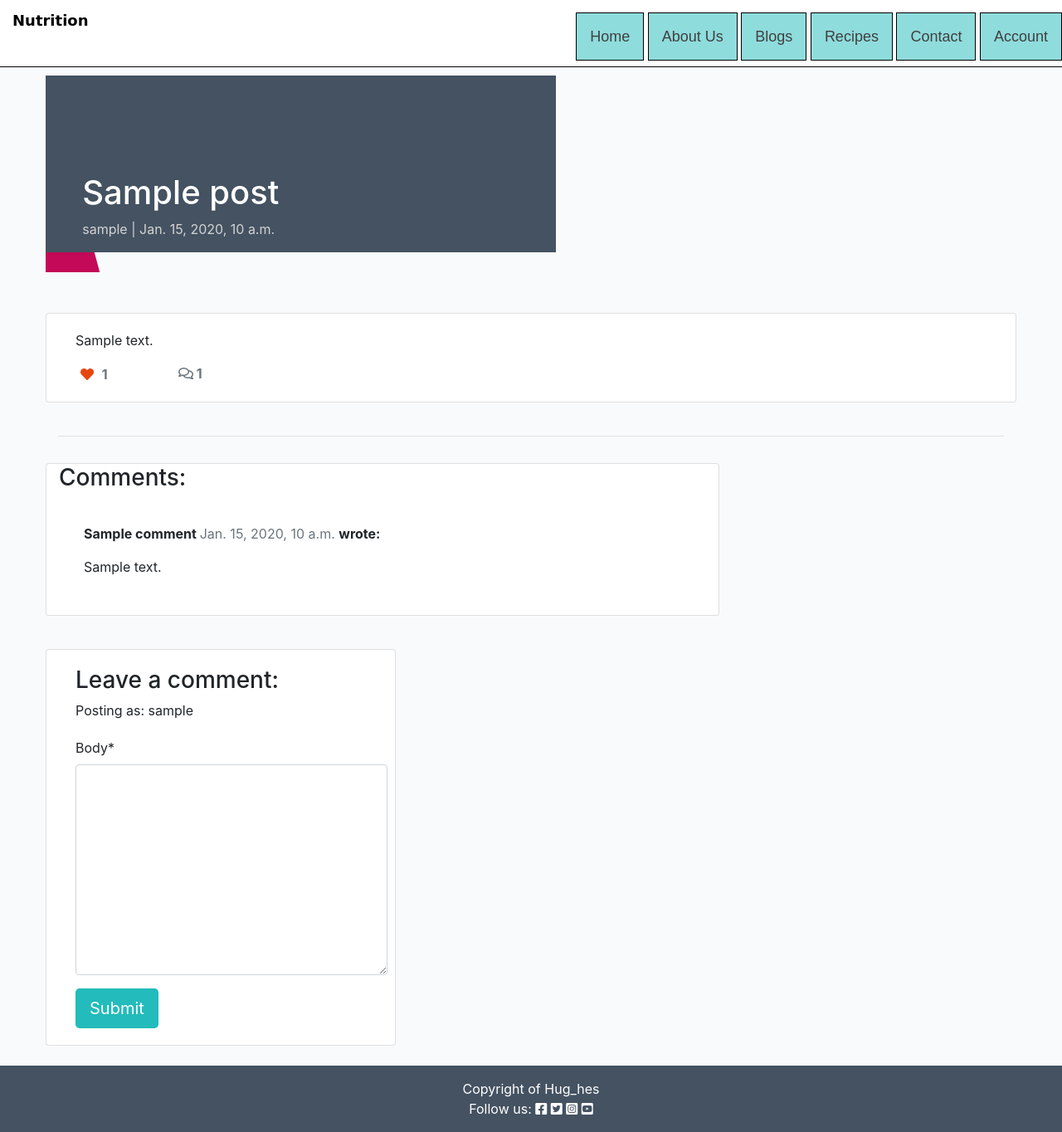
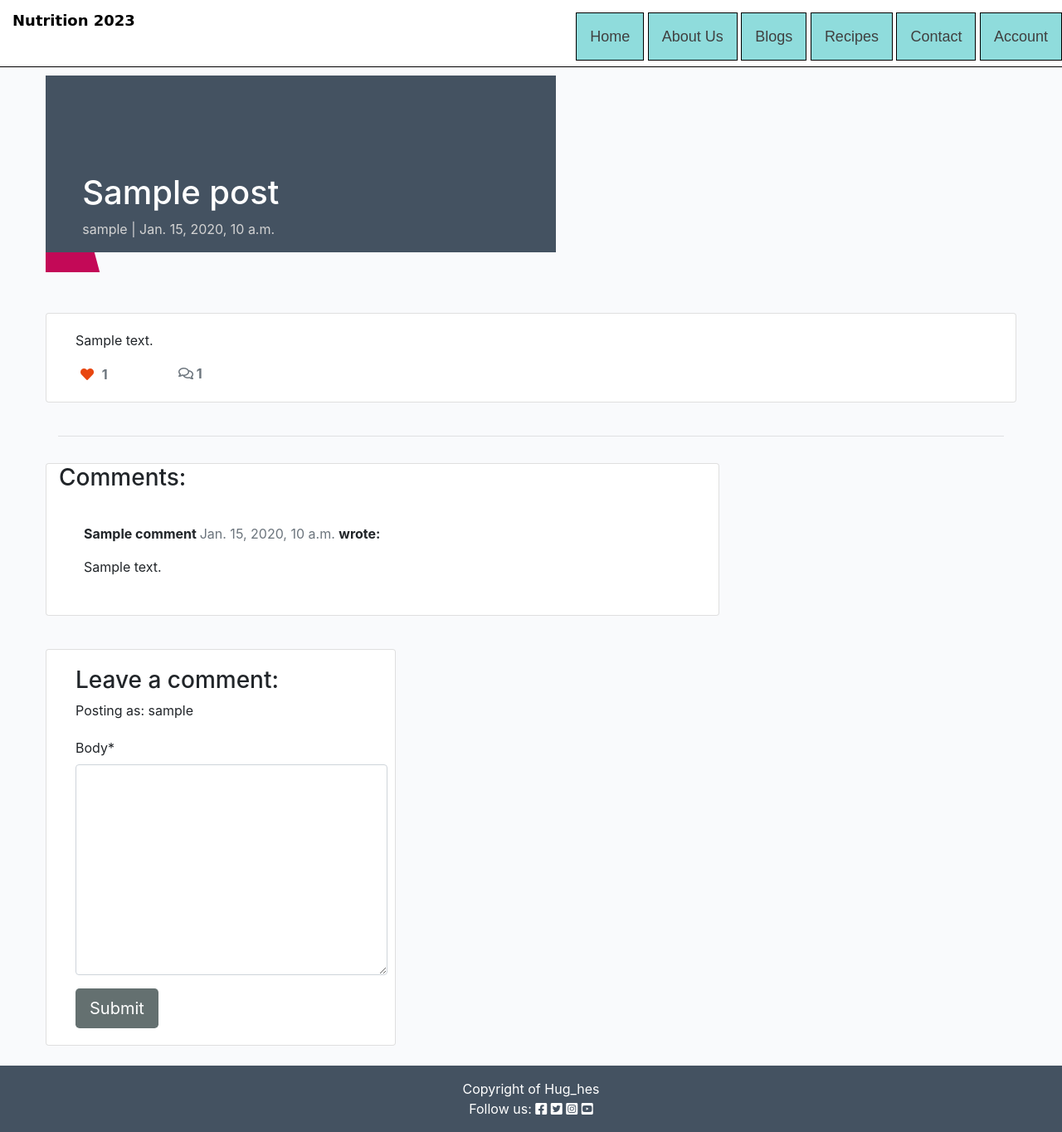
Before and after one commit to hughes84/my-blog-pp4, a Django app: a page that uses templates/base.html in a window 1280 px wide. Shown: the whole page at 83% size. Run offline with Django 3.2, Linux system fonts and the light colour scheme; a user stored in the database is signed in; tables that the repository leaves empty hold one stand-in row (values such as "Sample post"); some libraries are stand-ins or nearby versions.

Commit message:
Change style and update image

```diff
--- a/static/css/style.css
+++ b/static/css/style.css
@@ -113,7 +113,7 @@ body {
 }
 
 .btn-signup {
-    background-color: #23BBBB;
+    background-color: #647070;
     color: #fff;
 }
 
--- a/templates/base.html
+++ b/templates/base.html
@@ -30,7 +30,7 @@
 
         <ul class="nav-list">
             <li class="navbar-header">
-                <a class="navbar-brand" href="{% url 'home' %}">Nutrition</a>
+                <a class="navbar-brand" href="{% url 'home' %}">Nutrition 2023</a>
             </li>
             <li class="nav-list-item">
                 <a class="nav-link active" aria-current="page" href="{% url 'home' %}">Home</a>
--- a/templates/recipes.html
+++ b/templates/recipes.html
@@ -31,7 +31,7 @@
               <div class="card-body mb">
                 <h5 class="card-title">{{ recipe.title }}</h5>
                 <p class="card-text">{{ recipe.description }}</p>
-                <a type="button" class="btn btn-primary mb" href="{% url 'recipedetail' recipe.id %}">button</a>
+                <a type="button" class="btn btn-primary mb" href="{% url 'recipedetail' recipe.id %}">Recipe</a>
               </div>
             </div>
         </div>
```
Also changed, not shown: media/hero_images/Screenshot_2023-11-03_191254.png (added).
